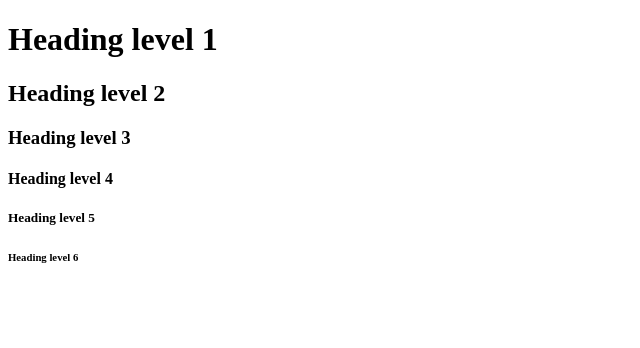
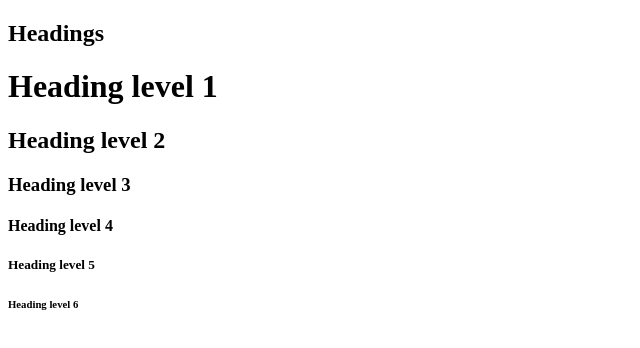
Before and after one commit to chdrchz/atlas-web_front_end, a plain HTML site: page 11-styleguide.html in a window 1280 px wide. Shown: the whole page, without its empty margins (0-640 px from the left). Drawn offline with Linux system fonts and the light colour scheme.

Commit message:
forgot to add the level 2 header

```diff
--- a/11-styleguide.html
+++ b/11-styleguide.html
@@ -8,7 +8,7 @@
         <link rel="icon" type="image/png" href="./favicon.png">
     </head>
     <body>
-        <header></header>
+        <header><h2>Headings</h2></header>
         <h1>Heading level 1</h1>
         <h2>Heading level 2</h2>
         <h3>Heading level 3</h3>
```
